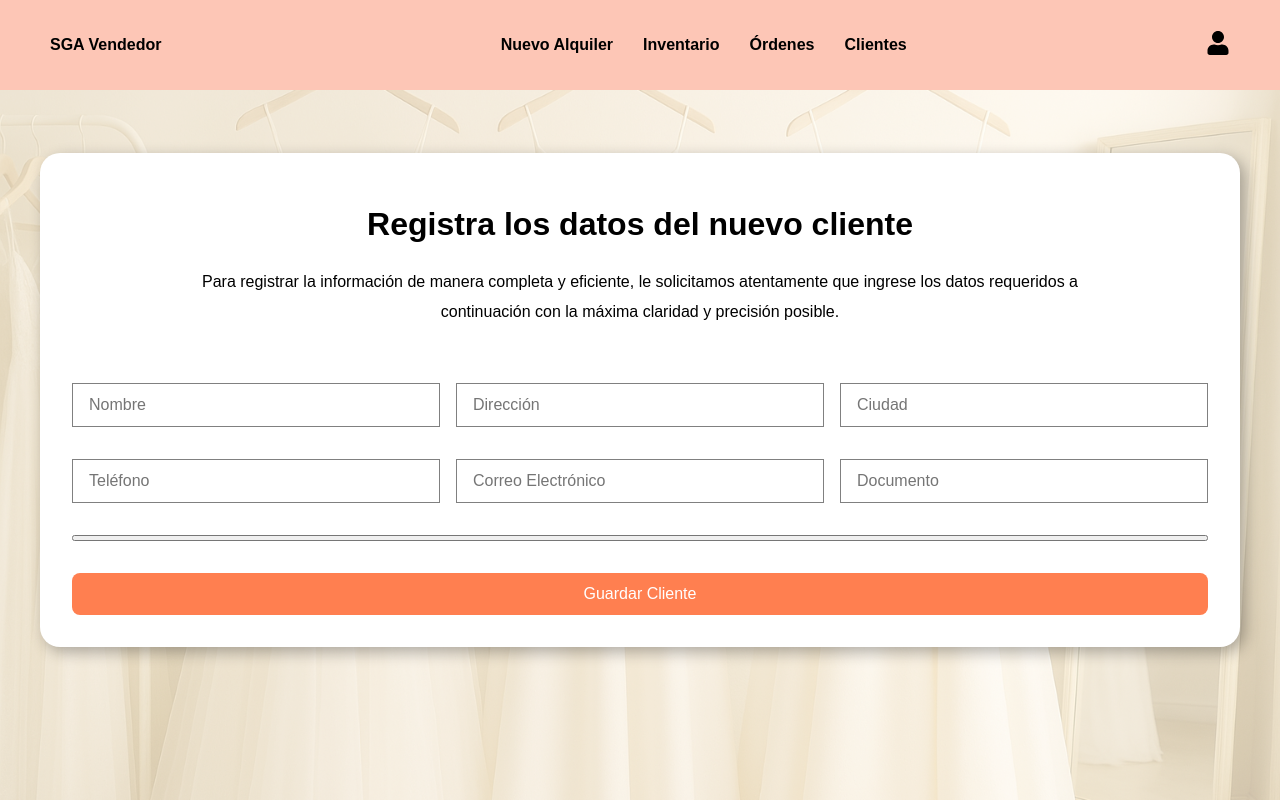
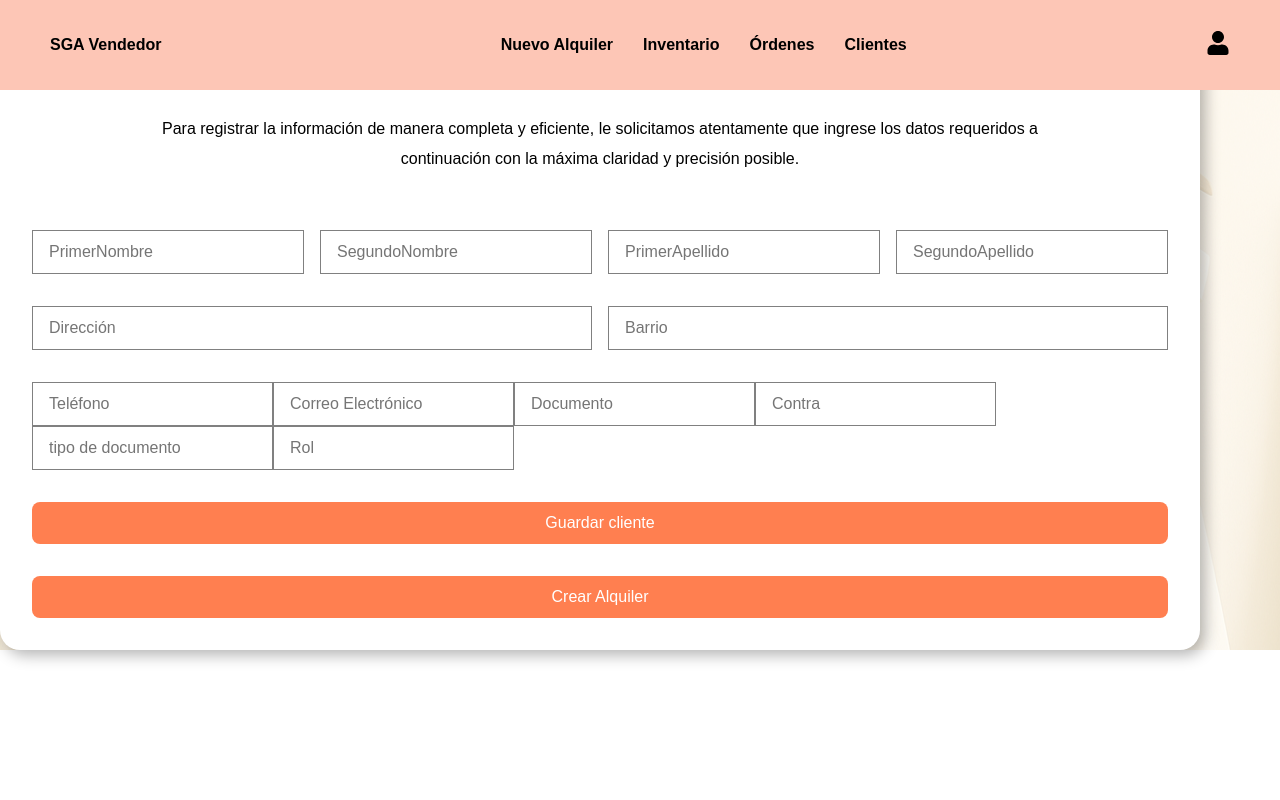
Before and after one commit to MikelAngelo69/Frontend-SGA, a React (Vite) app: page /home-seller/new-client in a window 1280 px wide. Built offline with nearby package versions, Linux system fonts and the light colour scheme; no server answers.

Commit message:
create a post of articulos

```diff
--- /dev/null
+++ b/src/api/articulosApi.js
@@ -0,0 +1,21 @@
+import { data } from "react-router-dom";
+
+const BASE_URL = import.meta.env.VITE_API_URL || "http://localhost:8080/api/articulos";
+
+export const obtenerArticulo = async () => {
+    const res = await fetch(`${BASE_URL}`,{
+        method: "GET",
+    });
+    if (!res.ok) throw new Error ("Este articulo no existe");
+    return await res.json();
+}
+
+export const crearArticulo = async (data) => {
+    const res = await fetch(`${BASE_URL}/Crear`,{
+        method: "POST",
+        headers: {"content-Type":"application/json"},
+        body: JSON.stringify(data),
+    });
+    if (!res.ok) throw new Error("no se articula el articulo");
+    return await res.json();
+}
--- a/src/api/usuariosApi.js
+++ b/src/api/usuariosApi.js
@@ -8,8 +8,8 @@ export const obtenerUsuario = async () => {
     return await res.json();
 }
 
-export const crearUsuario = async () => {
-    const res = await fetch (`${BASE_URL}/ConsultarUsuarios`,{
+export const crearUsuario = async (data) => {
+    const res = await fetch (`${BASE_URL}/crear`,{
         method: "POST",
         headers: {"content-Type":"application/json"},
         body: JSON.stringify(data),
--- a/src/pages/Customer_view/Clients/Clients.component.jsx
+++ b/src/pages/Customer_view/Clients/Clients.component.jsx
@@ -17,7 +17,7 @@ const Clients = () => {
 
   // const handleDelete = (id) => {
   //   setClients(clients.filter(client => client.id !== id));
-  // };
+  //
 
   // const handleEdit = (client) => {
   //   setEditingClient(client);
@@ -66,9 +66,10 @@ const Clients = () => {
               <div className="client-field">{cli.apellido1}</div>
               <div className="client-field">{cli.apellido2}</div>
               <div className="client-field">{cli.dire}</div>
-              <div className="client-field">{cli.telefono}</div>
+              <div className="client-field">{cli.tele}</div>
               <div className="client-field">{cli.correoElectronico}</div>
-              <div className="client-field">{cli.nombar}</div>
+              <div className="client-field">{cli.nomBar}</div>
+              <button>Eliminar</button>
             </div>
           </div>
         ))}
--- a/src/pages/Seller_view/New_client/New_client.component.jsx
+++ b/src/pages/Seller_view/New_client/New_client.component.jsx
@@ -6,29 +6,34 @@ import { Link } from "react-router-dom";
 import { crearUsuario } from "../../../api/usuariosApi";
 
 export default function NewClient() {
-  const handleCrearUsuario = async (data) => {
-    try{
-      await crearUsuario(data);
-    }
-    catch(error){
-      console.log("error")
-    }
+
+  const handleCrearUsuario = async (e) => {
+  e.preventDefault(); // evita que la página se recargue
+  try {
+    await crearUsuario(formData); // aquí sí mandas tus datos
+    console.log("Usuario creado correctamente");
+  } catch (error) {
+    console.error("Error al crear usuario:", error);
   }
+};
   const [formData, setFormData] = useState({
+    numDocumento: "",
     nombre1: "",
     nombre2: "",
     apellido1:"",
     apellido2: "",
+    contra: "",
     dire: "",
-    telefono:"",
-    dire:"",
+    tele:"",
     correoElectronico:"",
-    nomBar:"",
+    idBarrio:"",
+    idTipoDoc: "",
+    idRol: "",
   });
-   const handleChange = (e) =>{
-    const {name, value} = e.target;
-    setFormData((prev) => ({...prev, [name]:value}));
-   }
+    const handleChange = (e) =>{
+      const {name, value} = e.target;
+      setFormData((prev) => ({...prev, [name]:value}));
+    }
 
   return (
     <div
@@ -44,20 +49,30 @@ export default function NewClient() {
           Para registrar la información de manera completa y eficiente, le solicitamos atentamente que ingrese los datos requeridos a continuación con la máxima claridad y precisión posible.
         </p>
 
-        <form action={handleCrearUsuario} modo="crear" className="nc-form">
+        <form onSubmit={handleCrearUsuario} modo="crear" className="nc-form">
+
           <div className="nc-form-row">
-            <input value={formData.nombre1} onChange={handleChange} type="text" placeholder="Nombre" className="nc-input" />
-            <input type="text" placeholder="Dirección" className="nc-input" />
-            <input type="text" placeholder="Ciudad" className="nc-input" />
+            <input onChange={handleChange} type="text" placeholder="PrimerNombre" name="nombre1" value={formData.nombre1} className="nc-input" />
+            <input onChange={handleChange} type="text" placeholder="SegundoNombre" name="nombre2" value={formData.nombre2} className="nc-input" />
+            <input onChange={handleChange} type="text" placeholder="PrimerApellido" name="apellido1" value={formData.apellido1} className="nc-input" />
+            <input onChange={handleChange} type="text" placeholder="SegundoApellido" name="apellido2" value={formData.apellido2} className="nc-input" />
           </div>
 
           <div className="nc-form-row">
-            <input type="text" placeholder="Teléfono" className="nc-input" />
-            <input type="email" placeholder="Correo Electrónico" className="nc-input" />
-            <input type="text" placeholder="Documento" className="nc-input" />
+            <input type="text" placeholder="Dirección" name="dire" value={formData.dire} onChange={handleChange} className="nc-input" />
+            <input type="text" placeholder="Barrio" name="idBarrio" value={formData.idBarrio} onChange={handleChange} className="nc-input" />
           </div>
-          <button type="submit"></button>
-          <Link  to="/home-seller/new-order" className="nc-button">Guardar Cliente</Link>
+
+          <div className="nc_form_row" id="nc-form-row2">
+            <input type="text" placeholder="Teléfono" name="tele" value={formData.tele} onChange={handleChange} className="nc-input"/>
+            <input type="email" placeholder="Correo Electrónico" onChange={handleChange} name="correoElectronico" value={formData.correoElectronico} className="nc-input"/>
+            <input type="text" placeholder="Documento" onChange={handleChange} name="numDocumento" value={formData.numDocumento} className="nc-input"/>
+            <input type="text" placeholder="Contra" onChange={handleChange} name="contra" value={formData.contra} className="nc-input"/>
+            <input type="text" placeholder="tipo de documento" onChange={handleChange} name="idTipoDoc" value={formData.idTipoDoc} className="nc-input"/>
+            <input type="text" placeholder="Rol" onChange={handleChange} name="idRol" value={formData.idRol} className="nc-input"/>
+          </div>
+          <button type="submit" className="nc-button"> Guardar cliente </button>
+          <Link  to="/home-seller/new-order" className="nc-button">Crear Alquiler</Link>
         </form>
       </div>
     </div>
--- a/src/pages/Seller_view/New_client/New_client.styles.css
+++ b/src/pages/Seller_view/New_client/New_client.styles.css
@@ -1,4 +1,4 @@
-.nc-container {
+d.nc-container {
   position: relative;
   width: 100%;
   height: 100vh;
```
Also changed, not shown: src/pages/Seller_view/Inventory/inventory.component.jsx (+36 -36 lines).
